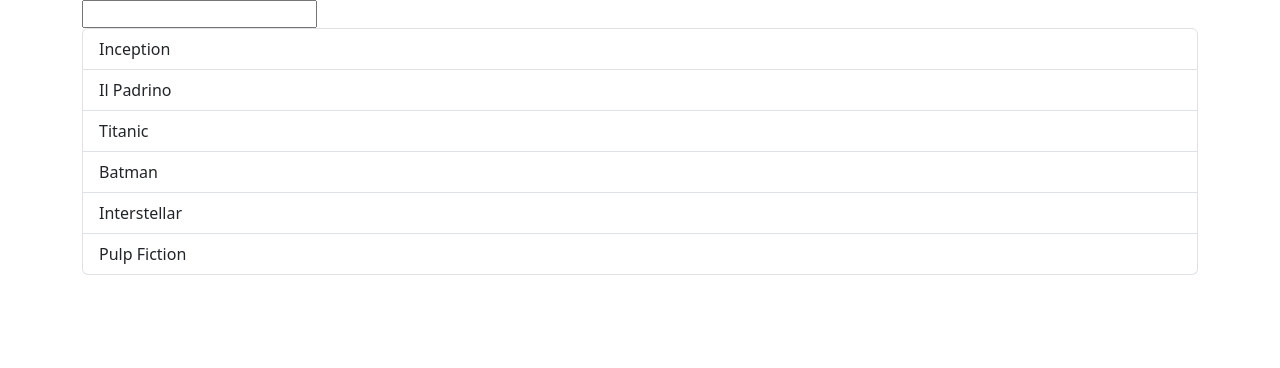
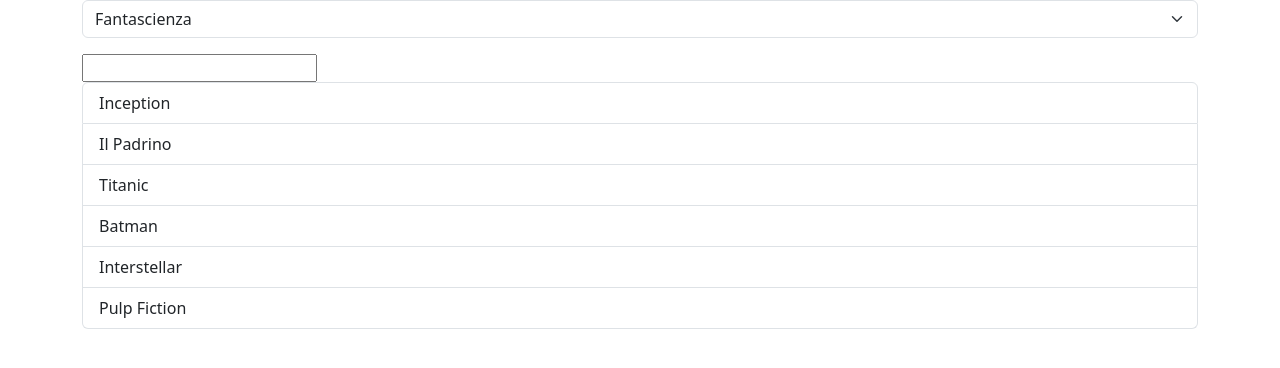
Before and after one commit to diegotosato/react-movie-filter, a React (Vite) app: page / in a window 1280 px wide. Shown: the top 368 px of the page. Built offline with nearby package versions, Linux system fonts and the light colour scheme.

Commit message:
add comments to the code

```diff
--- a/src/App.jsx
+++ b/src/App.jsx
@@ -1,6 +1,8 @@
 import { useState, useEffect } from "react"
 
 function App() {
+
+  //array di partenza
   const initialFilms = [
     { title: 'Inception', genre: 'Fantascienza' },
     { title: 'Il Padrino', genre: 'Thriller' },
@@ -9,21 +11,50 @@
     { title: 'Interstellar', genre: 'Fantascienza' },
     { title: 'Pulp Fiction', genre: 'Thriller' },
   ]
+  //destrutturazione dell'array
+  const [films, setFilms] = useState(initialFilms)
 
-  const [films, setFilms] = useState(initialFilms)
-  const [fermo, setFermo] = useState(films)
 
+  const singleGenres = []
+  for (let i = 0; i < initialFilms.length; i++) {
+
+    const film = initialFilms[i];
+
+    if (!singleGenres.includes(film.genre)) {
+      singleGenres.push(film.genre)
+    }
+
+  }
+
+
+
+  const [staticFilms, setStaticFilms] = useState(films)
+
+  //variabile di appoggio per gestire il filtraggio nell'input search
   const [search, setSearch] = useState('')
 
+
+  //variabile di appoggio per gestire il filtraggio nel select
+  const [select, setSelect] = useState('')
+
+
+  //filtraggio tramite il search
   useEffect(() => {
-    const filteredFilms = films.filter(film => film.title.toLowerCase().includes(search.toLowerCase()))
-    setFermo(filteredFilms)
+    const filteredFilms = staticFilms.filter(film => film.title.toLowerCase().includes(search.toLowerCase()))
+    setStaticFilms(filteredFilms)
 
     if (search.length === 0) {
-      setFermo(films)
+      setStaticFilms(films)
     }
 
   }, [films, search])
+
+
+  // //filtraggio tramite il select
+  // useEffect(() => {
+  //   const selectedFilms = staticFilms.filter(film => film.genre.toLowerCase().includes(select.toLowerCase()))
+  //   setStaticFilms(selectedFilms)
+  // }, [])
 
 
 
@@ -34,23 +65,24 @@
     <>
       <div className="container">
 
-        {/* <div className="mb-3">
-          <select className="form-select form-select-lg">
-            <option value="Seleziona un genere">Selezione un genere</option>
+        <div className="mb-3">
+          <select className="form-select" value onChange={(e) => setSelect(e.target.value)}>
             {
-              films.map(film => (
-                <option key={film.title} value={film.genre}>{film.genre}</option>
+              singleGenres.map((genre, index) => (
+                <option key={index} value={genre}>
+                  {genre}
+                </option>
               ))
             }
           </select>
-        </div> */}
+        </div>
 
 
         <input type="search" value={search} onChange={(e) => setSearch(e.target.value)} />
 
         <ul className="list-group">
           {
-            fermo.map(film => (
+            staticFilms.map(film => (
               <li key={film.title} className="list-group-item">{film.title}</li>
             ))
           }
```
